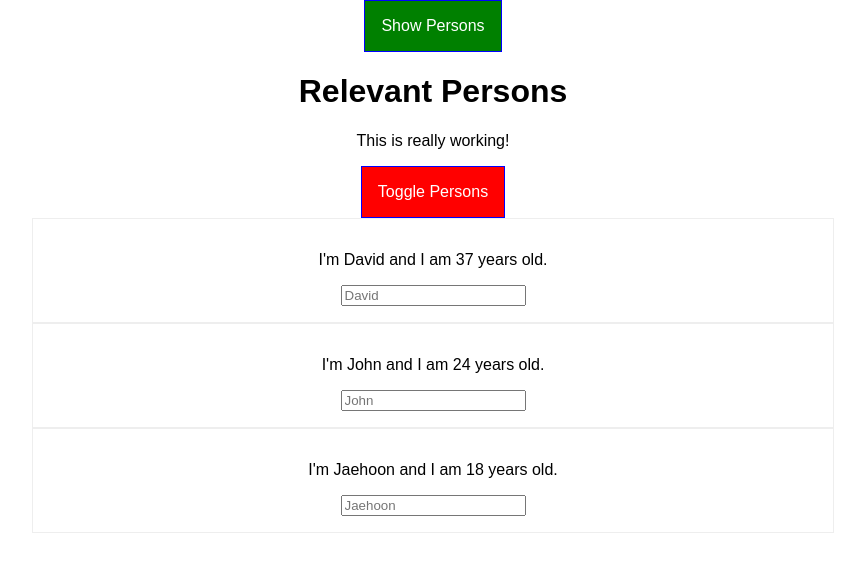
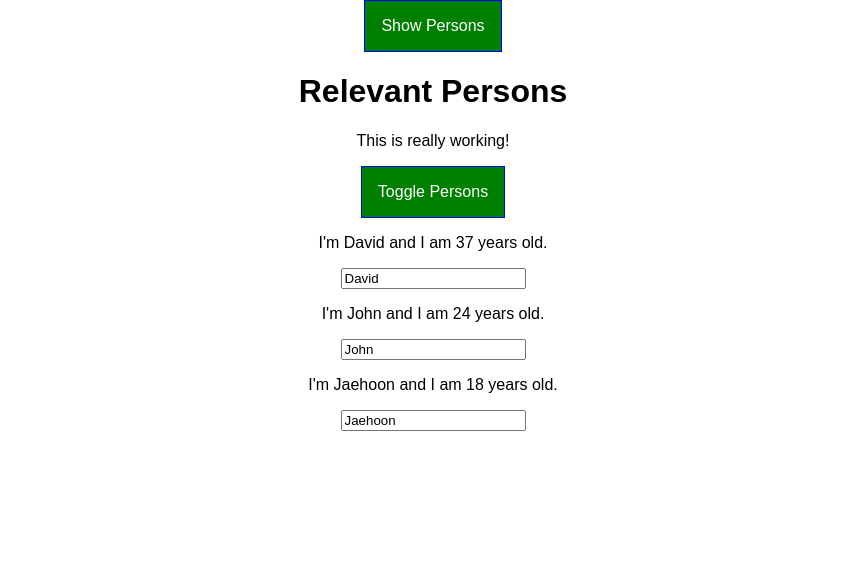
Before and after one commit to DavidLee8two7/Time-logging-app, a React app in the folder react_route/: page / in a window 1280 px wide. Both pictures are taken after a click on the button "Toggle Persons". Shown: the top 572 px of the page, without its empty margins (207-1072 px from the left). Built offline with nearby package versions, Linux system fonts and the light colour scheme.

Commit message:
Dont have to use unnecessary div by using higher over function with <Aux />

```diff
--- a/react_route/src/components/Cockpit/Cockpit.js
+++ b/react_route/src/components/Cockpit/Cockpit.js
@@ -1,30 +1,32 @@
 import React from "react";
 
 import classes from "./cockpit.css";
+import Aux from "../../hoc/Aux";
 
 const cockpit = props => {
   const assignedClasses = [];
-  let btnClass = "";
+  let btnClass = classes.Button;
+
   if (props.showPersons) {
-    btnClass = classes.Red;
+    btnClass = [classes.Button, classes.Red].join(" ");
   }
 
   if (props.persons.length <= 2) {
-    assignedClasses.push(classes.red);
+    assignedClasses.push(classes.red); // classes = ['red']
   }
   if (props.persons.length <= 1) {
-    assignedClasses.push(classes.bold);
+    assignedClasses.push(classes.bold); // classes = ['red', 'bold']
   }
 
   return (
-    <div className={classes.cockpit}>
+    <Aux>
       <h1>{props.appTitle}</h1>
       <p className={assignedClasses.join(" ")}>This is really working!</p>
 
       <button className={btnClass} onClick={props.clicked}>
         Toggle Persons
       </button>
-    </div>
+    </Aux>
   );
 };
 
--- a/react_route/src/components/Cockpit/cockpit.css
+++ b/react_route/src/components/Cockpit/cockpit.css
@@ -1,4 +1,4 @@
-.cockpit button {
+.button {
   border: 1px solid blue;
   padding: 16px;
   background-color: green;
@@ -7,16 +7,20 @@
   cursor: pointer;
 }
 
-.cockpit button:hover {
+.button:hover {
   background-color: lightgreen;
   color: black;
 }
 
-.cockpit button.Red {
+.button:hover {
+  background-color: lightgreen;
+  color: black;
+}
+
+.button .Red {
   background-color: red;
 }
 
-.cockpit button.Red:hover {
-  background-color: salmon;
-  color: black;
+.bold {
+  bolder: 3px solid #000;
 }
--- a/react_route/src/components/Persons/Person/Person.js
+++ b/react_route/src/components/Persons/Person/Person.js
@@ -17,19 +17,33 @@ class Person extends Component {
 
   render() {
     console.log("[Person.js] Inside render()");
-    return (
-      <div className={classes.person}>
-        <p onClick={this.props.click}>
-          I'm {this.props.name} and I am {this.props.age} years old.
-        </p>
-        <p>{this.props.children}</p>
-        <input
-          type="text"
-          onChange={this.props.changed}
-          placeholder={this.props.name}
-        />
-      </div>
-    );
+
+    // return (
+    //   <div className={classes.person}>
+    //     <p onClick={this.props.click}>
+    //       I'm {this.props.name} and I am {this.props.age} years old.
+    //     </p>
+    //     <p>{this.props.children}</p>
+    //     <input
+    //       type="text"
+    //       onChange={this.props.changed}
+    //       value={this.props.name}
+    //     />
+    //   </div>
+    // );
+
+    return [
+      <p key="hio" onClick={this.props.click}>
+        I'm {this.props.name} and I am {this.props.age} years old.
+      </p>,
+      <p key="hiwefo">{this.props.children}</p>,
+      <input
+        key="hwefwio"
+        type="text"
+        onChange={this.props.changed}
+        value={this.props.name}
+      />
+    ];
   }
 }
 
--- /dev/null
+++ b/react_route/src/hoc/Aux.js
@@ -0,0 +1,5 @@
+import React from "react";
+
+const aux = props => props.children;
+
+export default aux;
```
